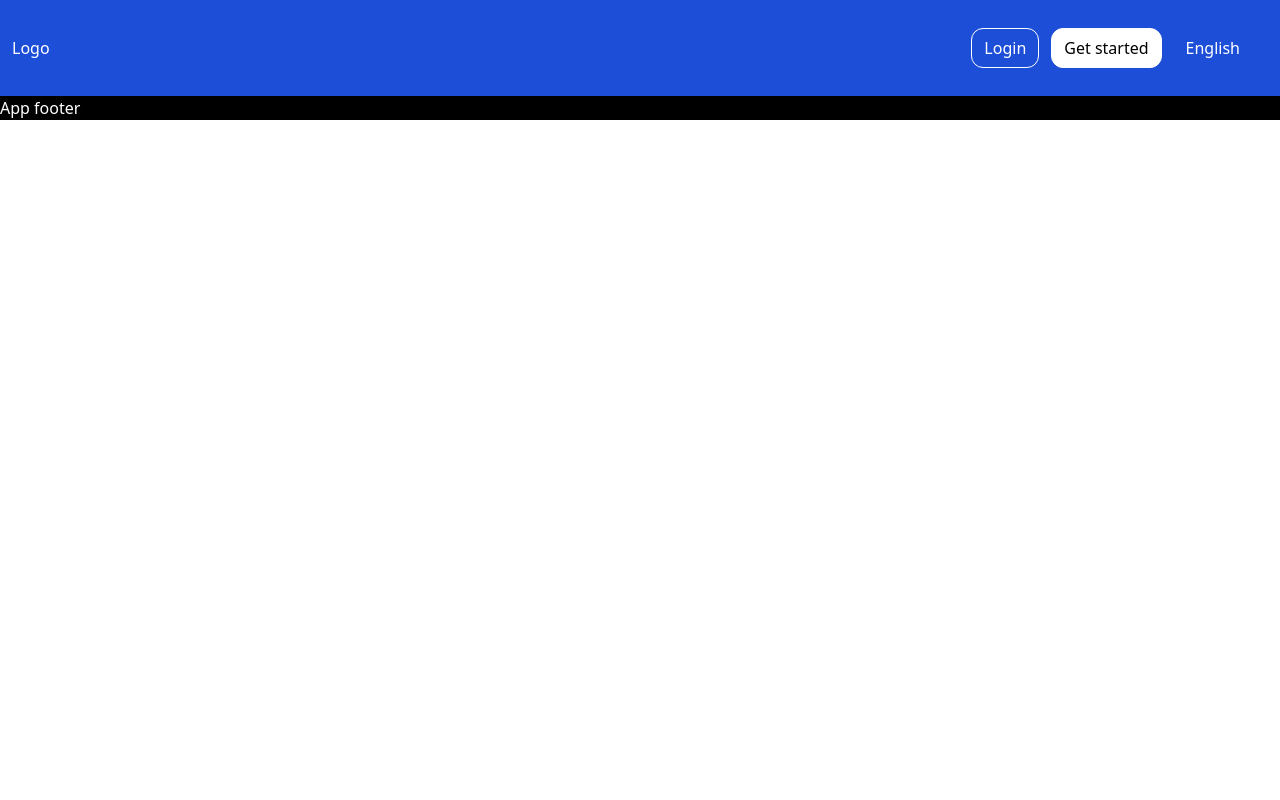
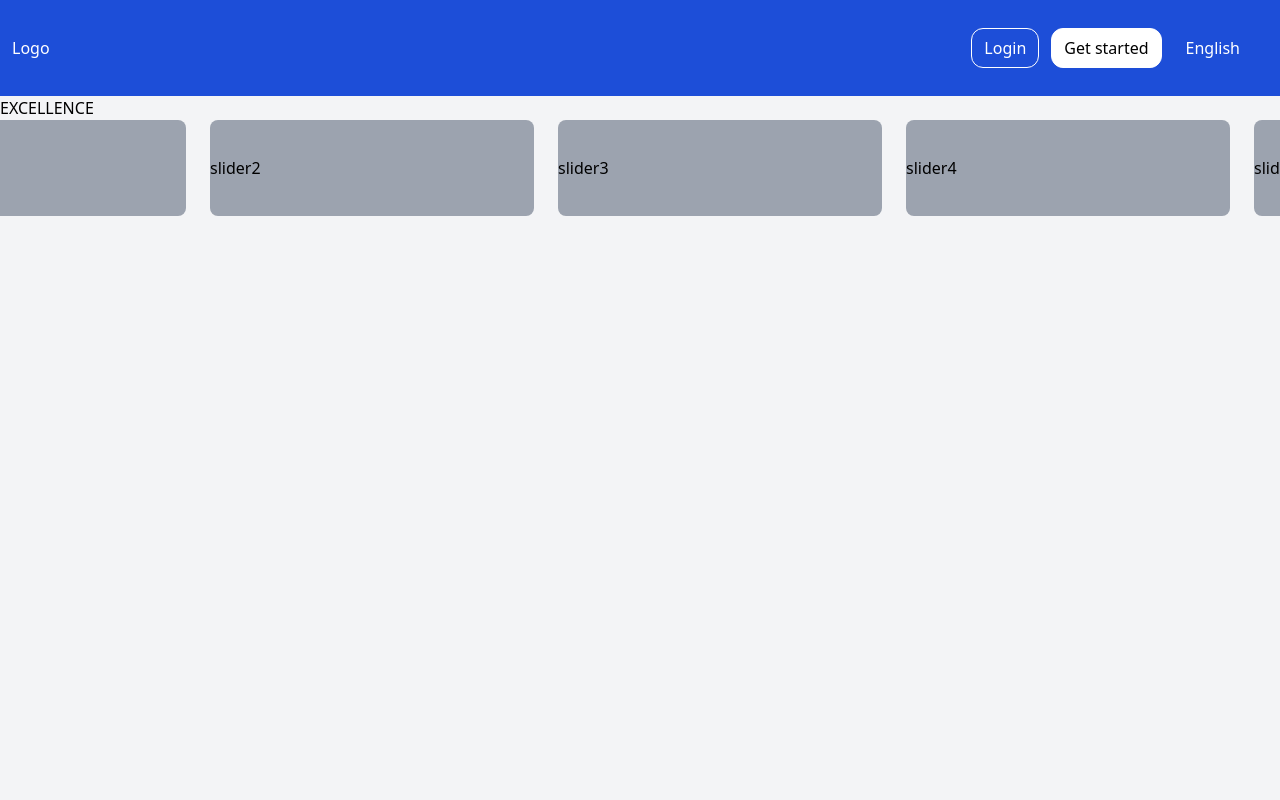
Before and after one commit to Turdiyevv/learn-english, a Nuxt app: page /singlComponents/excellence/excellence in a window 1280 px wide. Shown: the top 800 px of the page. Built offline with nearby package versions, Linux system fonts and the light colour scheme.

Commit message:
create slider component

```diff
--- a/pages/index.vue
+++ b/pages/index.vue
@@ -1,7 +1,7 @@
 <script setup lang="ts">
 import GetStarted from "~/pages/singlComponents/getStarted.vue";
 import Flags from "~/pages/singlComponents/flags.vue";
-import Excellence from "~/pages/singlComponents/excellence.vue";
+import Excellence from "~/pages/singlComponents/excellence/excellence.vue";
 import Talkpal from "~/pages/singlComponents/talkpal.vue";
 import TalkpalPremium from "~/pages/singlComponents/talkpal-premium.vue";
 import Learn from "~/pages/singlComponents/learn.vue";
--- a/pages/singlComponents/excellence.vue
+++ /dev/null
@@ -1,13 +0,0 @@
-<script setup lang="ts">
-
-</script>
-
-<template>
-<div class="container h-[870px]">
-  <h1>EXCELLENCE</h1>
-</div>
-</template>
-
-<style scoped>
-
-</style>
--- /dev/null
+++ b/pages/singlComponents/excellence/components/slider.vue
@@ -0,0 +1,56 @@
+<template>
+  <div ref="slider" class="slider-wrapper h-24 flex overflow-hidden">
+    <div
+      v-for="(x, index) in [...items, ...items]"
+      :key="index"
+      class="slider-item rounded-lg cursor-pointer flex items-center bg-gray-400 h-full w-[324px] mx-3 flex-shrink-0"
+    >
+      slider{{ index + 1 }}
+    </div>
+  </div>
+</template>
+
+<script setup lang="ts">
+import { onMounted, onBeforeUnmount, ref } from "vue";
+
+const slider = ref<HTMLDivElement | null>(null);
+const items = Array.from({ length: 12 }, (_, index) => `Item ${index + 1}`);
+let animationId: number | undefined;
+let position = 0; // Slider scroll pozitsiyasi
+
+const startInfiniteScroll = () => {
+  const scrollSpeed = 0.5; // Pixel/s
+  const step = () => {
+    if (slider.value) {
+      position += scrollSpeed;
+      if (position >= slider.value.scrollWidth / 2) {
+        position = 0; // Birinchi nusxadan keyin boshiga qaytadi
+      }
+      slider.value.scrollLeft = position;
+    }
+    animationId = requestAnimationFrame(step);
+  };
+  step();
+};
+
+onMounted(() => {
+  startInfiniteScroll();
+});
+
+onBeforeUnmount(() => {
+  cancelAnimationFrame(animationId); // Animatsiyani to‘xtatish
+});
+</script>
+
+<style scoped>
+.slider-wrapper {
+  display: flex;
+  white-space: nowrap; /* Elementlar yonma-yon */
+  overflow: hidden; /* Faqat gorizontal ko'rinish */
+}
+
+.slider-item {
+  flex-shrink: 0; /* Elementlar kattalashmasligi uchun */
+  transition: transform 1s ease; /* Animatsiya */
+}
+</style>
--- /dev/null
+++ b/pages/singlComponents/excellence/excellence.vue
@@ -0,0 +1,15 @@
+<script setup lang="ts">
+
+import Slider from "~/pages/singlComponents/excellence/components/slider.vue";
+</script>
+
+<template>
+<div class="container min-h-[870px]">
+  <h1>EXCELLENCE</h1>
+  <slider/>
+</div>
+</template>
+
+<style scoped>
+
+</style>
--- a/pages/singlComponents/flags.vue
+++ b/pages/singlComponents/flags.vue
@@ -40,7 +40,7 @@ const flags = [
    <h2>Which language do you want to learn?</h2>
    <div class="flex flex-wrap justify-center gap-14 p-5">
      <div v-for="x in flags" class="cursor-pointer flex flex-wrap items-center justify-center w-[90px] h-[90px] rounded-[20px] ">
-      <img :src="x.src" :alt="x.name" class="border rounded-[20px] hover:w-[90px] hover:h-[90px] transition-all duration-500 w-[78px] h-[78px]">
+      <img :src="x.src" :alt="x.name" class="border rounded-[20px] hover:w-[90px] hover:h-[90px] transition-all duration-480 w-[78px] h-[78px]">
       <div>{{x.name}}</div>
      </div>
    </div>
```
